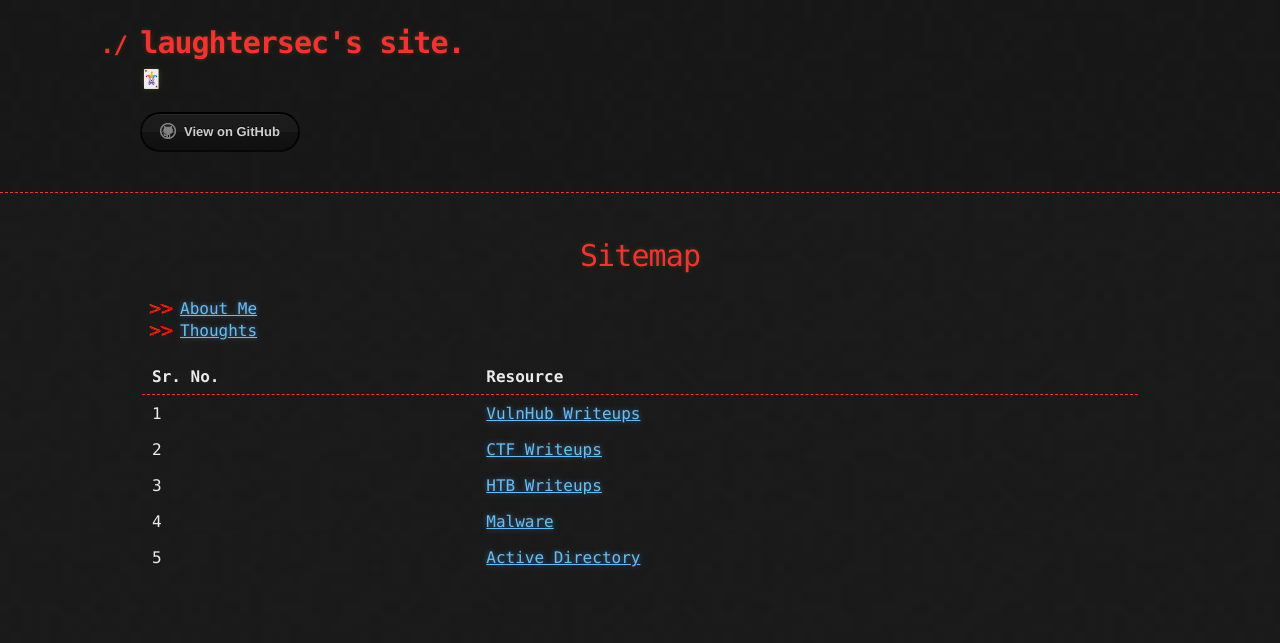
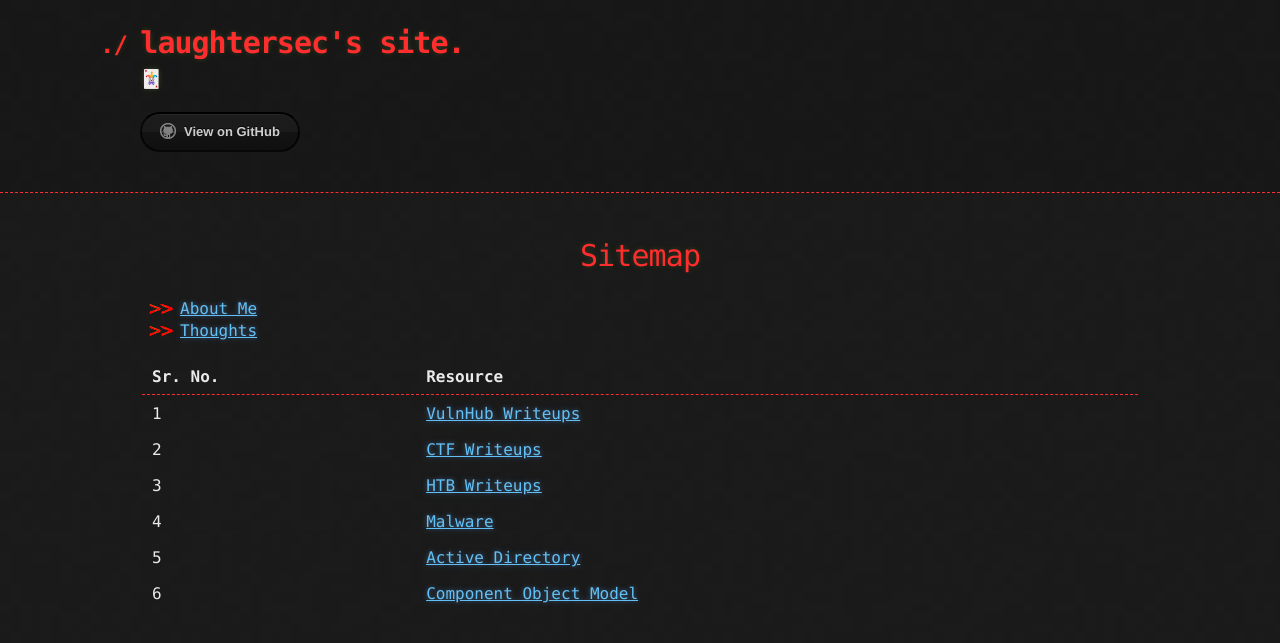
Before and after one commit to laughtersec/laughtersec.github.io, a Jekyll site: the page built from index.md, in a window 1280 px wide. Shown: the top 643 px of the page. Built offline with Jekyll 4.4.1, drawn with Linux system fonts in a browser that asks for light colours; our own code applies the rules of GitHub Pages for plain Markdown files.

Commit message:
Update index.md

```diff
--- a/index.md
+++ b/index.md
@@ -10,3 +10,4 @@
 | 3       | [HTB Writeups](https://laughtersec.github.io/htb-writeups/)             |
 | 4       | [Malware](https://laughtersec.github.io/warez)                          |
 | 5       | [Active Directory](https://laughtersec.github.io/active-directory-notes)|
+| 6       | [Component Object Model](https://laughtersec.github.io/com)             |
```
